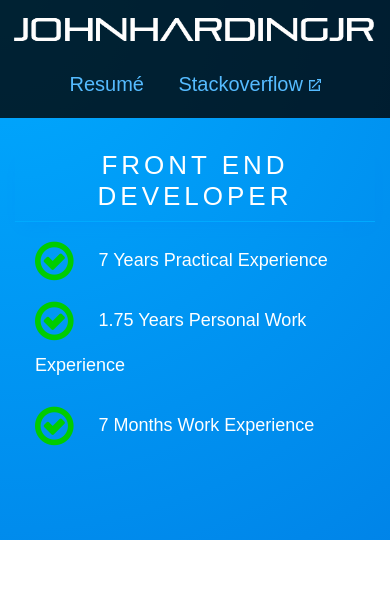
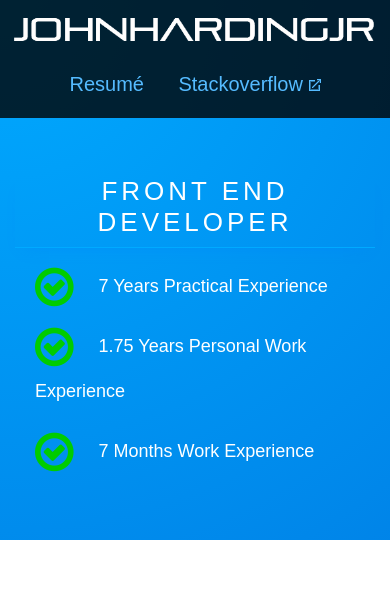
Before and after one commit to john-harding/portfolio, a PHP site: page / in a window 390 px wide. Shown: the top 616 px of the page. Run offline with PHP 8.4, Linux system fonts and the light colour scheme; some libraries are stand-ins or nearby versions.

Commit message:
more responsive fixes

```diff
--- a/css/style.css
+++ b/css/style.css
@@ -563,7 +563,7 @@ body.body-main .jh-section.highlight-section .container .row div:first-child {
 }
 @media screen and (max-width: 550px) {
   body.body-main .jh-section.highlight-section .container .row div:first-child > div.outer-exp-display {
-    top: 28% !important;
+    top: 25% !important;
   }
   body.body-main .jh-section.highlight-section .container .row div:first-child > div.outer-exp-display h3 {
     margin-left: 40px !important;
@@ -571,11 +571,16 @@ body.body-main .jh-section.highlight-section .container .row div:first-child {
 }
 @media screen and (max-width: 450px) {
   body.body-main .jh-section.highlight-section .container .row div:first-child > div.outer-exp-display {
-    top: 10% !important;
+    top: 30% !important;
   }
   body.body-main .jh-section.highlight-section .container .row div:first-child > div.outer-exp-display h3 {
     margin-left: 20px !important;
     font-size: 18px !important;
+  }
+}
+@media screen and (max-width: 425px) {
+  body.body-main .jh-section.highlight-section .container .row div:first-child > div.outer-exp-display {
+    top: 23% !important;
   }
 }
 body.body-main .jh-section.highlight-section .container .row div:first-child > div.outer-exp-display {
--- a/less/style.less
+++ b/less/style.less
@@ -608,7 +608,7 @@ body.body-main {
 						@media screen and (max-width:550px)
 						{
 							> div.outer-exp-display {
-								top:28% !important;
+								top:25% !important;
 								h3 {
 									margin-left:40px !important;
 								}
@@ -617,11 +617,17 @@ body.body-main {
 						@media screen and (max-width:450px)
 						{
 							> div.outer-exp-display {
-								top:10% !important;
+								top:30% !important;
 								h3 {
 									margin-left:20px !important;
 									font-size:18px !important;
 								}
+							}
+						}
+						@media screen and (max-width:425px)
+						{
+							> div.outer-exp-display {
+								top:23% !important;
 							}
 						}
 						> div.outer-exp-display {
```
